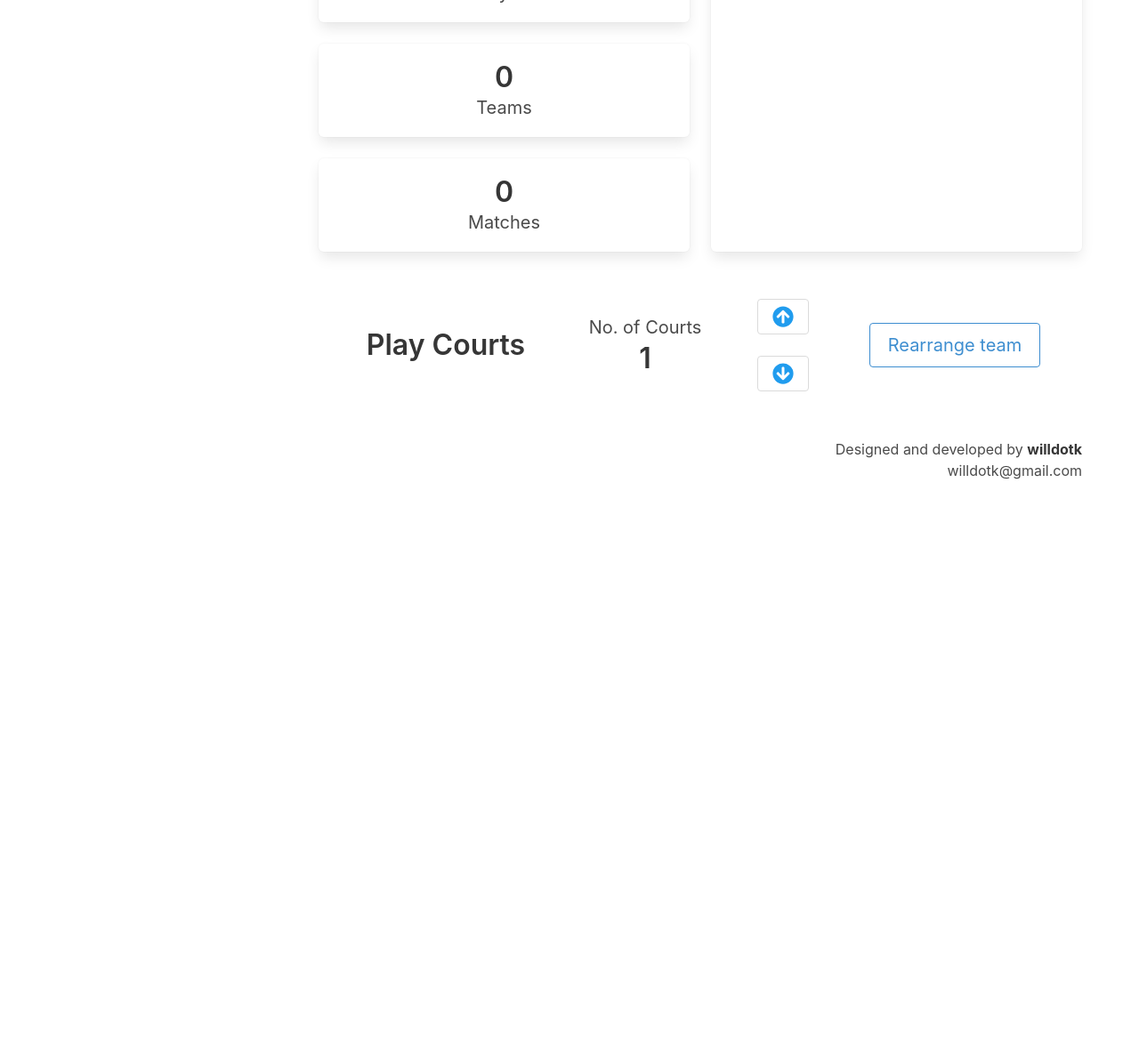
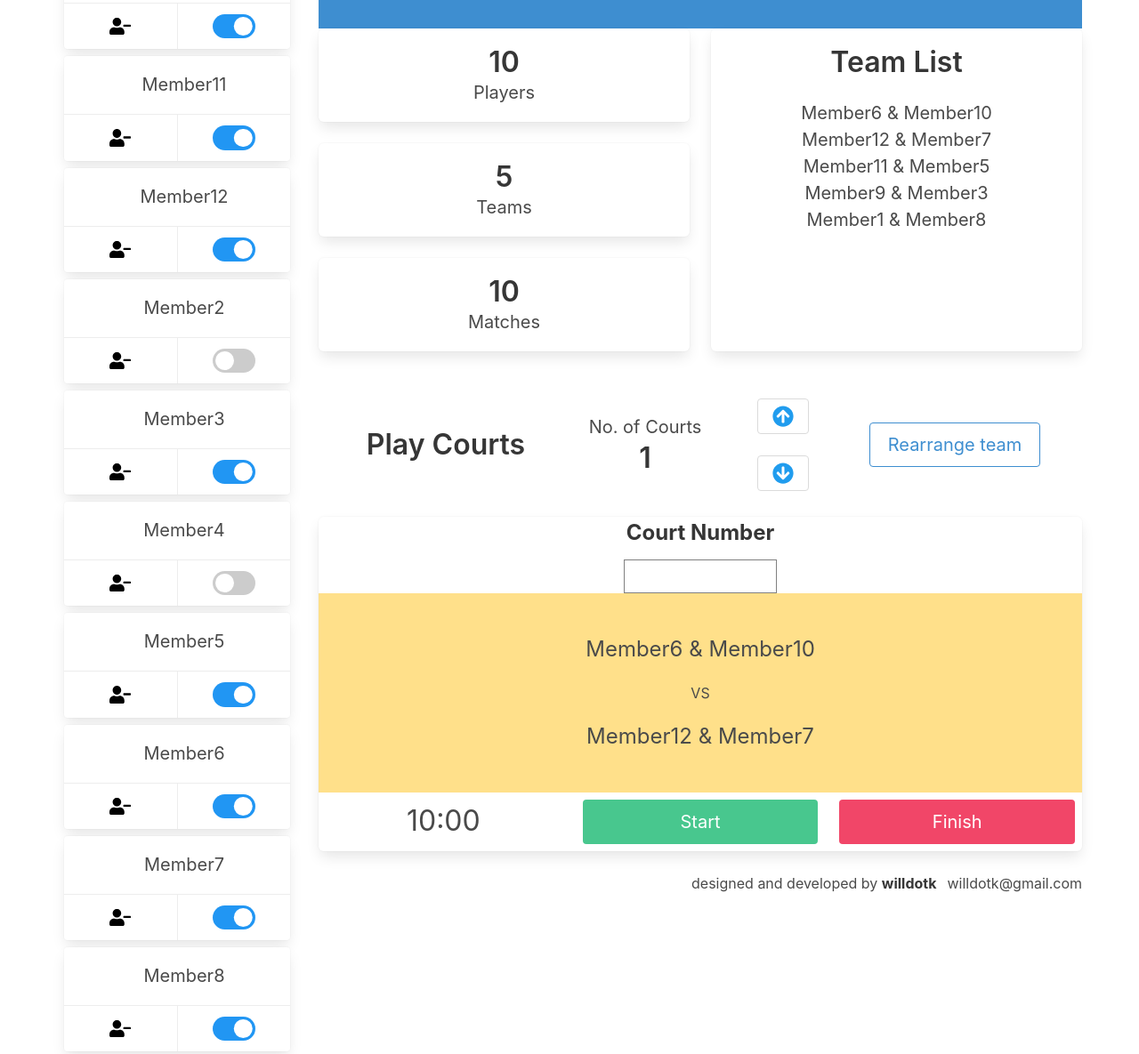
Before and after one commit to willdotk/lets-matchup, a plain HTML site: page index.html in a window 1280 px wide. Shown: the part 348-1533 px from the top of the page at 89% size. Before the commit the page ends 901 px from the top, so only its background shows below. Drawn offline with nearby package versions, Linux system fonts and the light colour scheme.

Commit message:
timer feature added

```diff
--- a/index.html
+++ b/index.html
@@ -192,12 +192,21 @@
             </div>
           </section>
           <footer class="container">
-            <div class="wk-footer has-text-right">
-              <p>
-                Designed and developed by
-                <strong>willdotk</strong>
-              </p>
-              <p>willdotk@gmail.com</p>
+            <div class="level">
+              <div class="level-left">
+                <div class="level-item"></div>
+              </div>
+              <div class="level-right">
+                <div class="level-item">
+                  <p>
+                    designed and developed by
+                    <strong>willdotk</strong>
+                  </p>
+                </div>
+                <div class="level-item">
+                  <p>willdotk@gmail.com</p>
+                </div>
+              </div>
             </div>
           </footer>
         </div>
--- a/js/main.js
+++ b/js/main.js
@@ -9,7 +9,7 @@ let memberList = new Array(),
   memberObject = getObject('members'),
   tileAncestor = document.getElementById('courtTile'),
   teamMatchTolerance = 0.1,
-  playMinute = 0.1,
+  playMinute = 10,
   playSecond = playMinute * 60;
 
 // General element creation
@@ -456,7 +456,6 @@ function addCourtHeroBody(firstTeam, secondTeam) {
     secondTeamNode = document.createTextNode(secondTeam);
 
   courtHeroBody.classList = 'hero-body has-background-warning';
-
   addFirstTeamElement.classList = 'subtitle is-capitalized is-size-4';
   addVsElement.classList = 'subtitle is-size-6';
   addSecondTeamElement.classList = 'subtitle is-capitalized is-size-4';
@@ -473,32 +472,32 @@ function addCourtHeroFoot() {
   let courtHeroFoot = divElement(),
     columns = divElement(),
     timeColumn = divElement(),
+    presetTime = pElement(),
     startColumn = divElement(),
     finishColumn = divElement(),
     timeElement = pElement(),
     startBtn = document.createElement('button'),
     finishBtn = document.createElement('button');
+
   courtHeroFoot.classList = 'hero-foot';
   courtHeroFoot.style = 'margin: 0.5rem;';
-
   columns.classList = 'columns';
+  presetTime.innerText = playSecond;
+  presetTime.style = 'display: none;';
   timeColumn.classList = 'column';
   timeColumn.style = 'min-width: 7rem;';
   startColumn.classList = 'column';
   finishColumn.classList = 'column';
   timeElement.classList = 'is-size-3';
-  // timeElement.innerText = '10:00';
-  // timeElement.innerText =
-  //   Math.floor(playSecond / 60) +
-  //   ':' +
-  //   (playSecond % 60 < 10 ? `0${playSecond % 60}` : `${playSecond % 60}`);
+  timeElement.innerText = '10:00';
   startBtn.classList = 'button is-success is-medium is-fullwidth';
   startBtn.innerText = 'Start';
-  // startBtn.addEventListener('click', startCountDown);
+  startBtn.addEventListener('click', startCountDown);
   finishBtn.classList = 'button is-danger is-medium is-fullwidth';
   finishBtn.innerText = 'Finish';
   finishBtn.addEventListener('click', finishGame);
 
+  timeColumn.appendChild(presetTime);
   timeColumn.appendChild(timeElement);
   startColumn.appendChild(startBtn);
   finishColumn.appendChild(finishBtn);
@@ -511,24 +510,28 @@ function addCourtHeroFoot() {
 }
 function startCountDown(event) {
   setInterval(() => {
-    timeCountDown(event, playSecond);
+    timeCountDown(event);
   }, 1000);
 }
-function timeCountDown(event, playsecond) {
+function timeCountDown(event) {
   let startButton = event.target,
     column = startButton.closest('.columns').firstChild,
-    minutes = Math.floor(playsecond / 60),
-    seconds = playsecond % 60;
+    hiddenTime = Number(column.firstChild.innerText),
+    minutes = Math.floor(hiddenTime / 60),
+    seconds = hiddenTime % 60;
+
   if (minutes <= 0 && seconds === 0) {
-    column.firstChild.innerText = '0:00';
+    column.lastChild.innerText = '0:00';
     return;
   } else {
-    column.firstChild.innerText = `${minutes}:${
+    column.lastChild.innerText = `${minutes}:${
       seconds < 10 ? `0${seconds}` : `${seconds}`
     }`;
-    playSecond--;
+    column.firstChild.innerText = Number(hiddenTime) - 1;
+    hiddenTime--;
   }
 }
+
 function removeAllChild(parentid) {
   let parentElement = document.getElementById(parentid);
   while (parentElement.firstChild) {
@@ -709,7 +712,22 @@ function init() {
   if (memberObject !== null) {
     initMemberList();
   } else {
-    memberObject = new Array();
+    memberObject = [
+      { name: 'member1', level: '7', attend: true, oncourt: false },
+      { name: 'member2', level: '9', attend: false, oncourt: false },
+      { name: 'member3', level: '4', attend: true, oncourt: false },
+      { name: 'member4', level: '3', attend: false, oncourt: false },
+      { name: 'member5', level: '4', attend: true, oncourt: true },
+      { name: 'member6', level: '5', attend: true, oncourt: false },
+      { name: 'member7', level: '3', attend: true, oncourt: true },
+      { name: 'member8', level: '3', attend: true, oncourt: false },
+      { name: 'member9', level: '6', attend: true, oncourt: true },
+      { name: 'member10', level: '5', attend: true, oncourt: true },
+      { name: 'member11', level: '6', attend: true, oncourt: true },
+      { name: 'member12', level: '7', attend: true, oncourt: true },
+    ];
+    setMemberStorage(memberObject);
+    initMemberList();
   }
 }
 init();
```
